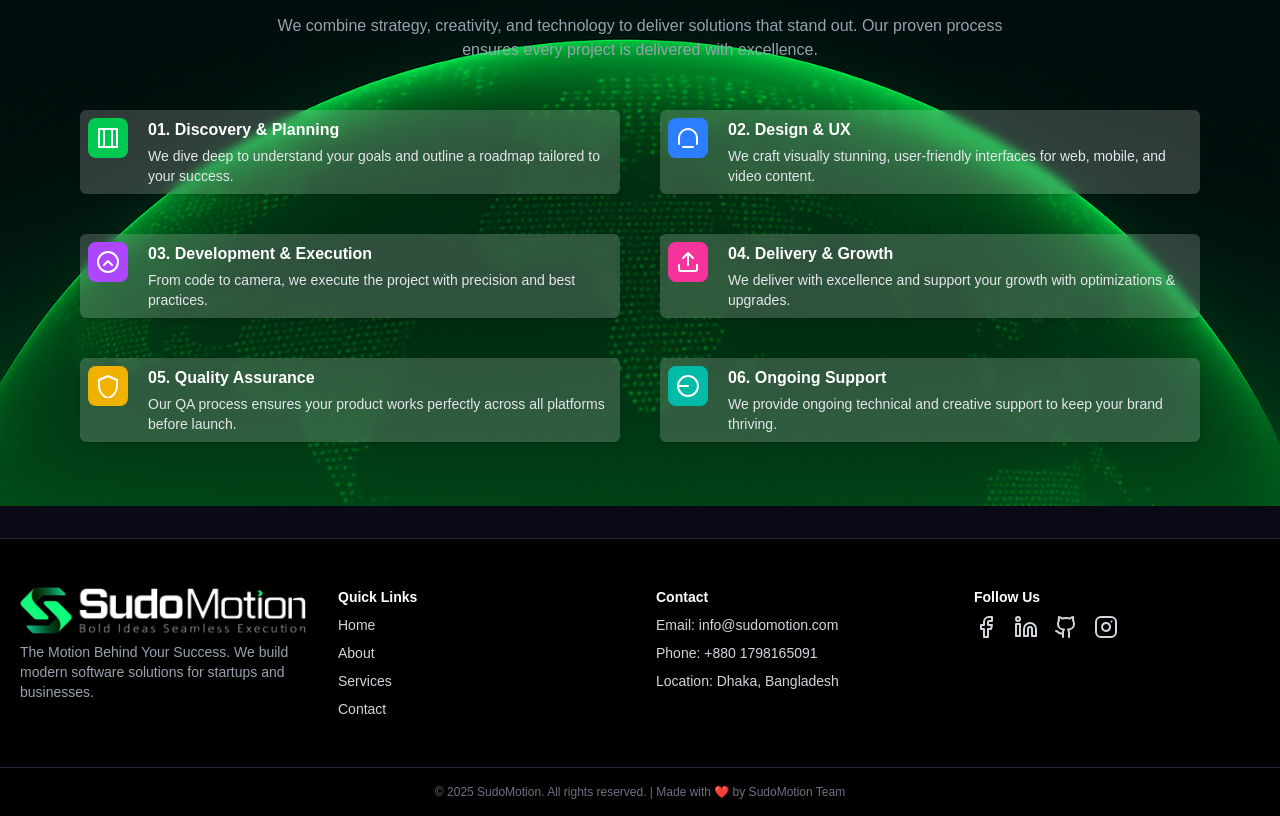
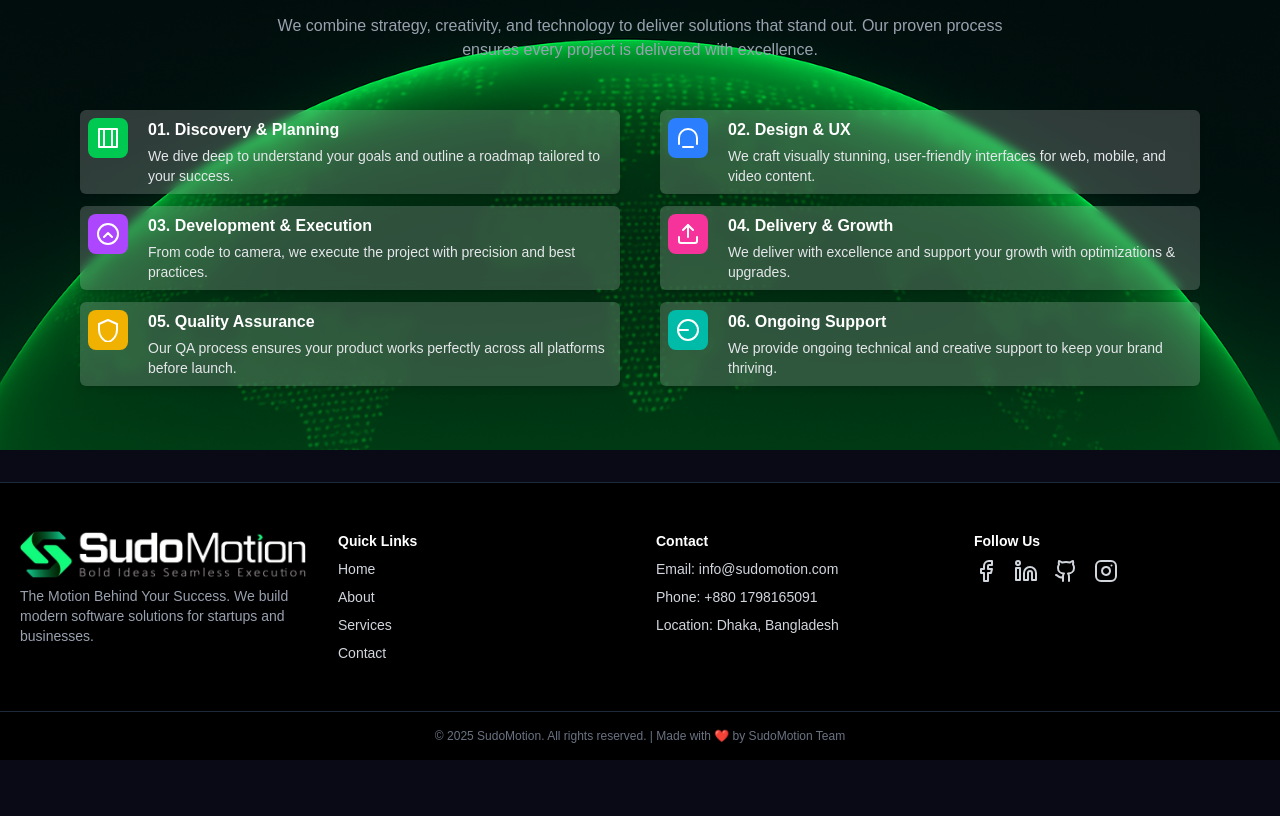
Before and after one commit to jakariaTalukdar/sudoMotion, a Next.js app: page / in a window 1280 px wide. Shown: the part 1536-2352 px from the top of the page. After the commit the page ends 2296 px from the top, so only its background shows below. Built offline with nearby package versions, Linux system fonts and the light colour scheme.

Commit message:
why choose us design fixed

```diff
--- a/Components/WhyChoseUs.js
+++ b/Components/WhyChoseUs.js
@@ -10,7 +10,7 @@
             We combine strategy, creativity, and technology to deliver solutions that stand out. Our proven process ensures every project is delivered with excellence.
             </p>
 
-            <div className="grid grid-cols-1 md:grid-cols-2 gap-10">
+            <div className="grid grid-cols-1 md:grid-cols-2 gap-x-10 gap-y-3">
 
                 {whyChooseUs.map((item)=>(
                     <div key={item.id} className="flex items-start gap-5 p-2 rounded-md shadow-md bg-[#ffffff2f] backBlur">
```
